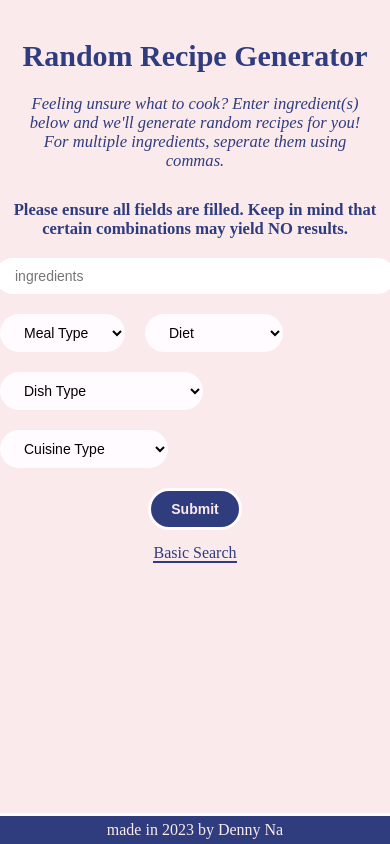
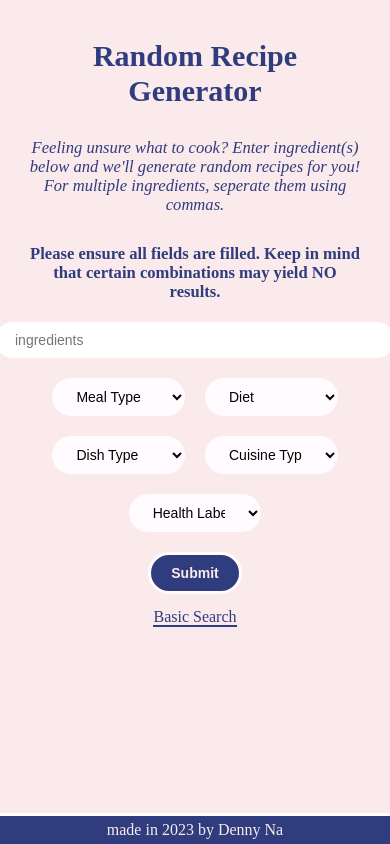
Before and after one commit to daeheumna/projectThree, a React (Create React App) app: page /advancedSearch in a window 390 px wide. Built offline with nearby package versions, Linux system fonts and the light colour scheme; a web font is replaced by a local one.

Commit message:
added extra 'health label' select option in advanced search, added media queries for responsiveness

```diff
--- a/src/App.js
+++ b/src/App.js
@@ -7,6 +7,7 @@ import AdvancedSearch from './components/AdvancedSearch';
 function App() {
   return (
     <div className="App">
+      <div className="wrapper">
         <header>
 
             <h2>Random Recipe Generator</h2>
@@ -19,6 +20,7 @@ function App() {
           <Route path='/advancedSearch' element = {<AdvancedSearch/>}/>
         </Routes>
 
+    </div>
 
     <footer>
       <p>made in 2023 by Denny Na</p>
--- a/src/components/AdvancedForm.js
+++ b/src/components/AdvancedForm.js
@@ -86,6 +86,36 @@ const AdvancedForm = (props) => {
                         <option value="south american">South American</option>
                         <option value="south east asian">South East Asian</option>
                     </select>
+
+                    <label htmlFor="healthLabel" className="sr-only">Health Labels</label>
+                    <select onChange={props.handleHealth}
+                    value={props.healthLabel} id='healthLabel' required>
+                        <option value='' disabled selected>Health Labels</option>
+                        <option value="alcohol-free">Alochol Free</option>
+                        <option value="dairy-free">Dairy Free</option>
+                        <option value="DASH">DASH</option>
+                        <option value="egg-free">Egg Free</option>
+                        <option value="fish-free">Fish Free</option>
+                        <option value="fodmap-free">FODMAP Free</option>
+                        <option value="gluten-free">gluten-free</option>
+                        <option value="immuno-supportive">Immuno-supportive</option>
+                        <option value="keto-friendly">Keto Friendly</option>
+                        <option value="kidney-friendly">Kidney Friendly</option>
+                        <option value="kosher">Kosher</option>
+                        <option value="low-sugar">Low Sugar</option>
+                        <option value="paleo">Paleo</option>
+                        <option value="peanut-free">Peanut Free</option>
+                        <option value="pecatarian">Pecatarian</option>
+                        <option value="pork-free">Pork Free</option>
+                        <option value="red-meat-free">Red Meat Free</option>
+                        <option value="sesame-free">Sesame Free</option>
+                        <option value="soy-free">Soy Free</option>
+                        <option value="sulfite-free">Sulfite Free</option>
+                        <option value="tree-nut-free">Tree Nut Free</option>
+                        <option value="vegan">Vegan</option>
+                        <option value="vegetarian">Vegetarian</option>
+                        <option value="wheat-free">Wheat Free </option>
+                    </select>
                 </div>
 
                 <button>Submit</button>
--- a/src/components/AdvancedSearch.js
+++ b/src/components/AdvancedSearch.js
@@ -10,9 +10,10 @@ const AdvancedSearch = () => {
 
     const [ recipes, setRecipes] = useState([]);
     const [ mealType, setMealType ] = useState(null);
-    const [ diet, setDiet ] = useState(null);
+    const [ diet, setDiet ] = useState([]);
     const [ dishType, setDishType ] = useState(null);
-    const [ cuisineType, setCuisineType ] = useState(null);
+    const [ cuisineType, setCuisineType ] = useState(['']);
+    const [ healthLabel, setHealthLabel ] = useState(['']);
 
 
     const handleChange = (e) => {
@@ -35,6 +36,10 @@ const AdvancedSearch = () => {
         setCuisineType(e.target.value);
     }
 
+    const handleHealth = (e) => {
+        setHealthLabel(e.target.value);
+    }
+
     const handleSubmit = (e) => {
         e.preventDefault();
         fetchData();
@@ -51,7 +56,8 @@ const AdvancedSearch = () => {
             mealType: mealType,
             diet: diet,
             dishType: dishType,
-            cuisineType: cuisineType
+            cuisineType: cuisineType,
+            health: healthLabel
         })
 
         fetch(url)
@@ -88,6 +94,7 @@ const AdvancedSearch = () => {
             handleDiet = { handleDiet}
             handleDishType = { handleDishType}
             handleCuisine = { handleCuisine}
+            handleHealth = { handleHealth }
             />
 
             <Link to='/' className='searchOption'>Basic Search</Link>
--- a/src/components/Recipes.js
+++ b/src/components/Recipes.js
@@ -8,7 +8,6 @@ const Recipes = () => {
 
     const [ ingredientInput, setingredientInput ] = useState('')
     const [ recipes, setRecipes] = useState([]);
-    const [ apiError, setApiError ] = useState(false);
 
     const handleChange = (e) => {
         setingredientInput(e.target.value)
@@ -41,14 +40,12 @@ const Recipes = () => {
             .then((apiData) => {
                 console.log(apiData)
                 setRecipes(apiData.hits);
-                setApiError(false)
 
                 if (!apiData.hits[0]){
                     throw new Error()
                 }
             })
             .catch((err) => {
-                setApiError(true);
                 console.log(err.message)
                 alert("We couldn't find any recipes with that combination... Please try something else")
 
--- a/src/index.css
+++ b/src/index.css
@@ -71,6 +71,8 @@ header h5 {
   font-weight: 400;
   width: 350px;
   font-style:italic;
+  margin-bottom: 30px;
+  margin-top: 10px
 }
 
 input {
@@ -125,6 +127,7 @@ form button {
   display: flex;
   gap: 20px;
   flex-wrap: wrap;
+  justify-content: center;
 }
 
 .advancedSearch select {
@@ -161,7 +164,7 @@ form button {
   margin-bottom: 10px;
   text-decoration-line: underline;
   color: #FBEAEB;
-  width: 40%;
+  width: 50%;
 }
 
 .gallery {
@@ -197,7 +200,7 @@ form button {
 }
 
 .gallery .caption ul {
-  overflow: scroll;
+  overflow-y: scroll;
 }
 
 
@@ -240,18 +243,27 @@ footer p {
 
 @media (max-width: 1415px) {
   .recipe-container {
-    width: 40%;
+    width: 45%;
   }
 }
 
 @media (max-width: 900px) {
   .recipe-container {
-    width: 60%;
+    width: 65%;
+  }
+
+  .selectOptions select{
+    width: 30%;
   }
 }
 
 @media (max-width: 700px) {
   .recipe-container {
-    width: 80%;
+    width: 85%;
   }
+
+  .selectOptions select{
+    width: 40%;
+  }
+
 }
```
Lines whose indentation alone changed are shown as unchanged.
